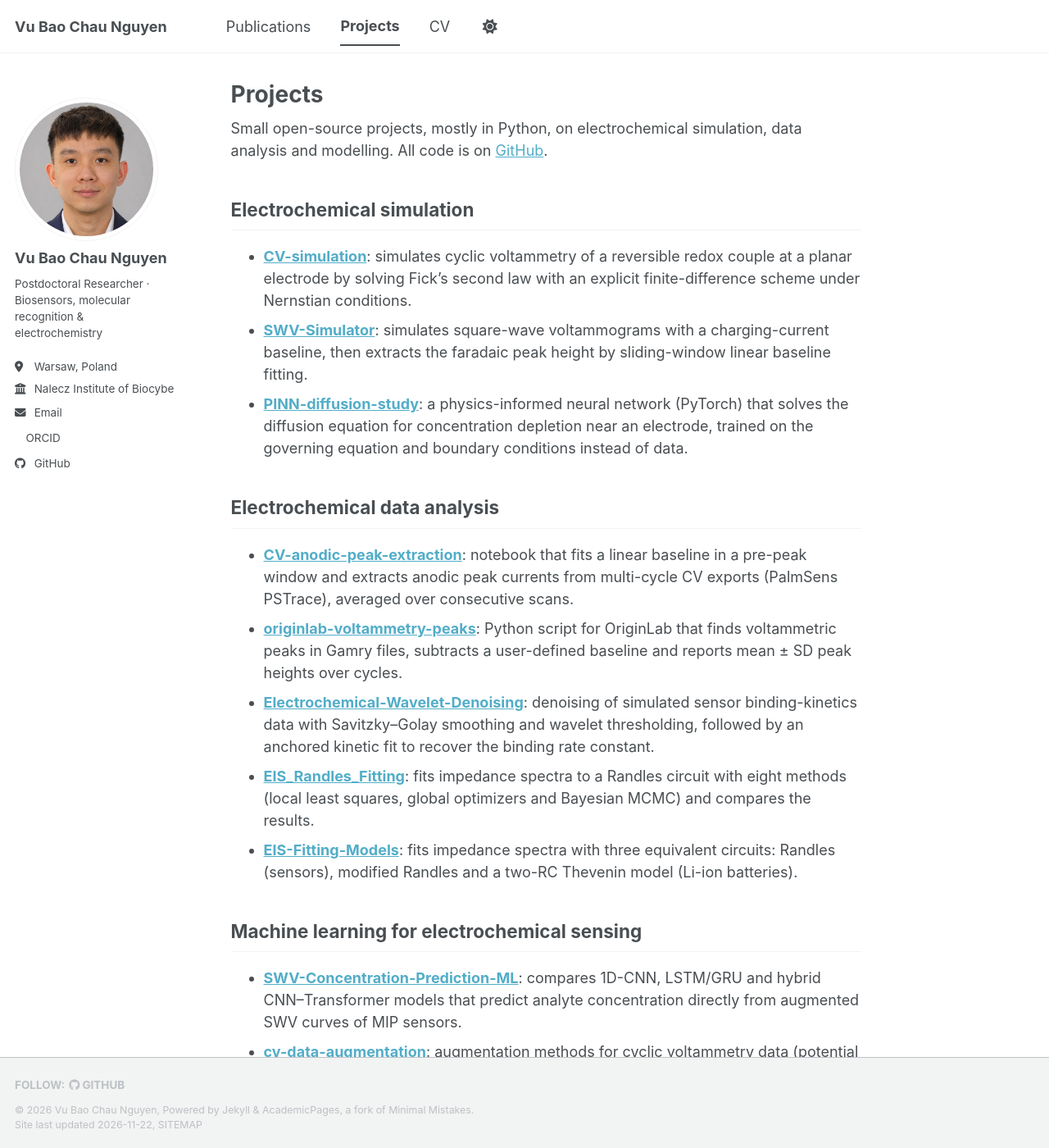
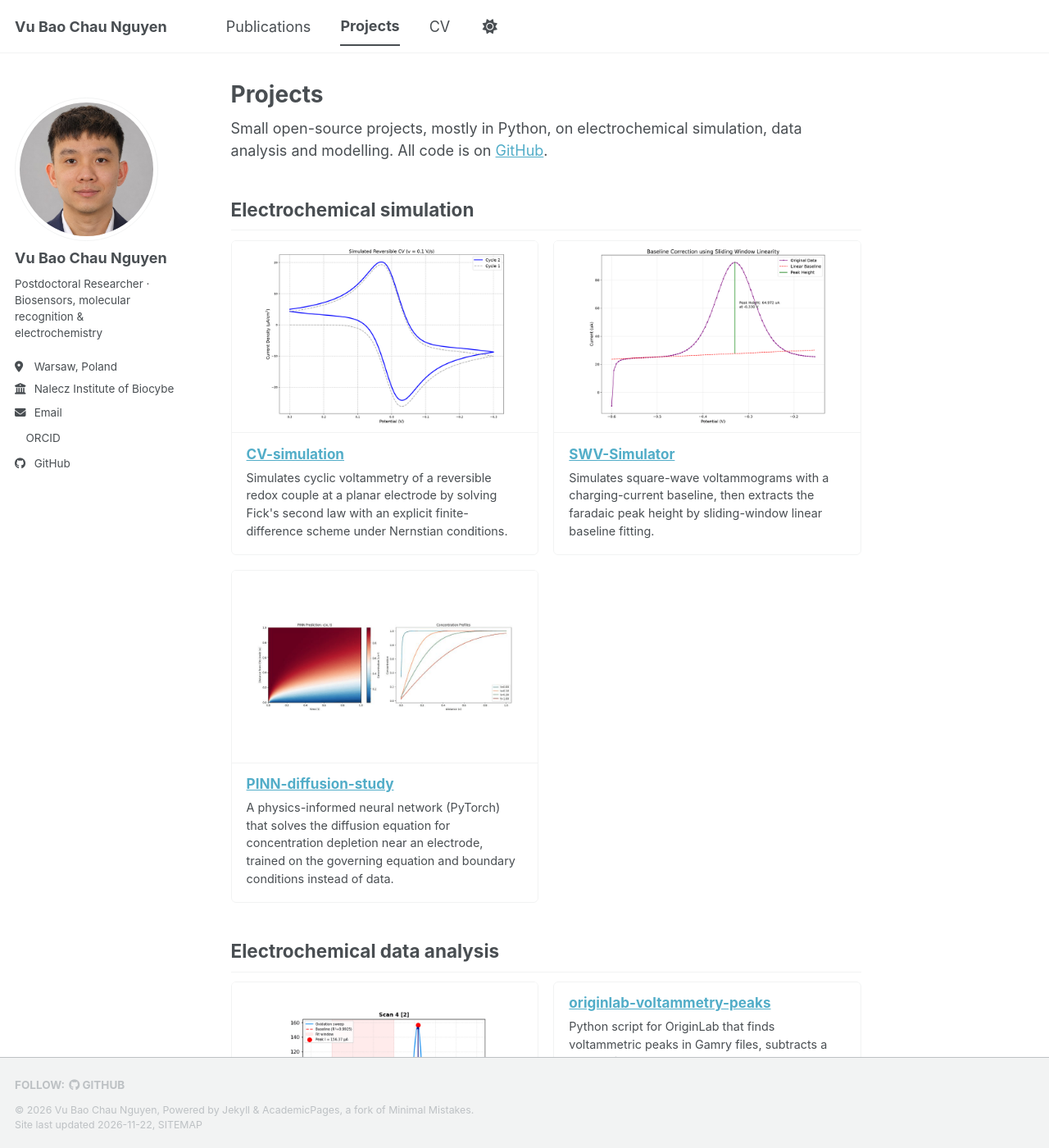
Before and after one commit to deannguyen9xyz/deannguyen9xyz.github.io, a Jekyll site: the page built from _pages/projects.md, in a window 1280 px wide and 1400 px high. Shown: the whole window at 82% size. Built offline with Jekyll 4.4.1, drawn with Linux system fonts in a browser that asks for light colours; a script bundle is joined from its source files by our own code; a style sheet for code colours, icons or effects is not loaded; some of the changed text lies outside the part shown.

Commit message:
Projects page: cards with one figure per project; add MIP-eQCM-Theory-Handbook; mark SWV-ML data as simulated

```diff
--- a/_pages/projects.md
+++ b/_pages/projects.md
@@ -6,33 +6,20 @@ author_profile: true
 
 Small open-source projects, mostly in Python, on electrochemical simulation, data analysis and modelling. All code is on [GitHub](https://github.com/deannguyen9xyz).
 
-## Electrochemical simulation
+{% for group in site.data.projects %}
+## {{ group.category }}
 
-* **[CV-simulation](https://github.com/deannguyen9xyz/CV-simulation)**: simulates cyclic voltammetry of a reversible redox couple at a planar electrode by solving Fick's second law with an explicit finite-difference scheme under Nernstian conditions.
-* **[SWV-Simulator](https://github.com/deannguyen9xyz/SWV-Simulator)**: simulates square-wave voltammograms with a charging-current baseline, then extracts the faradaic peak height by sliding-window linear baseline fitting.
-* **[PINN-diffusion-study](https://github.com/deannguyen9xyz/PINN-diffusion-study)**: a physics-informed neural network (PyTorch) that solves the diffusion equation for concentration depletion near an electrode, trained on the governing equation and boundary conditions instead of data.
-
-## Electrochemical data analysis
-
-* **[CV-anodic-peak-extraction](https://github.com/deannguyen9xyz/CV-anodic-peak-extraction)**: notebook that fits a linear baseline in a pre-peak window and extracts anodic peak currents from multi-cycle CV exports (PalmSens PSTrace), averaged over consecutive scans.
-* **[originlab-voltammetry-peaks](https://github.com/deannguyen9xyz/originlab-voltammetry-peaks)**: Python script for OriginLab that finds voltammetric peaks in Gamry files, subtracts a user-defined baseline and reports mean ± SD peak heights over cycles.
-* **[Electrochemical-Wavelet-Denoising](https://github.com/deannguyen9xyz/Electrochemical-Wavelet-Denoising)**: denoising of simulated sensor binding-kinetics data with Savitzky–Golay smoothing and wavelet thresholding, followed by an anchored kinetic fit to recover the binding rate constant.
-* **[EIS_Randles_Fitting](https://github.com/deannguyen9xyz/EIS_Randles_Fitting)**: fits impedance spectra to a Randles circuit with eight methods (local least squares, global optimizers and Bayesian MCMC) and compares the results.
-* **[EIS-Fitting-Models](https://github.com/deannguyen9xyz/EIS-Fitting-Models)**: fits impedance spectra with three equivalent circuits: Randles (sensors), modified Randles and a two-RC Thevenin model (Li-ion batteries).
-
-## Machine learning for electrochemical sensing
-
-* **[SWV-Concentration-Prediction-ML](https://github.com/deannguyen9xyz/SWV-Concentration-Prediction-ML)**: compares 1D-CNN, LSTM/GRU and hybrid CNN–Transformer models that predict analyte concentration directly from augmented SWV curves of MIP sensors.
-* **[cv-data-augmentation](https://github.com/deannguyen9xyz/cv-data-augmentation)**: augmentation methods for cyclic voltammetry data (potential shift, current scaling, baseline drift, peak broadening, warping and noise) to build machine-learning training sets.
-
-## MIPs, materials and molecular modelling
-
-* **[SEM-BSE-image-analysis-MIP-RuO2](https://github.com/deannguyen9xyz/SEM-BSE-image-analysis-MIP-RuO2)**: corrects backscattered-electron SEM images for emission-current differences between sessions and compares bare and MIP-modified RuO₂ screen-printed electrodes.
-* **[Python-Molecular-Docking](https://github.com/deannguyen9xyz/Python-Molecular-Docking)**: docking workflow following the RCSB PDB-101 Python training: ligand preparation with Meeko, docking with AutoDock Vina and interaction fingerprints with ProLIF.
-
-## Batteries and fuel cells
-
-* **[battery-ekf-soc-estimator](https://github.com/deannguyen9xyz/battery-ekf-soc-estimator)**: extended Kalman filter for Li-ion state-of-charge estimation with a 1RC equivalent-circuit model under a dynamic current profile.
-* **[battery-hybrid-digital-twin](https://github.com/deannguyen9xyz/battery-hybrid-digital-twin)**: hybrid Li-ion battery model combining a physics-based voltage model with a machine-learning residual corrector for aging-induced drift.
-* **[Li-ion-RUL-Prediction](https://github.com/deannguyen9xyz/Li-ion-RUL-Prediction)**: remaining-useful-life prediction on NASA battery degradation data, with correlation analysis and random-forest regression validated on an unseen cell.
-* **[pem-fuel-cell-model](https://github.com/deannguyen9xyz/pem-fuel-cell-model)**: physics-based PEM fuel cell simulator (Nernst voltage with activation, ohmic and concentration losses) giving polarization and power curves.
+<div class="project-grid">
+{%- for p in group.items %}
+<div class="project-card{% unless p.image %} project-card--text{% endunless %}">
+{%- if p.image %}
+<a class="project-card__image" href="{{ p.url }}"><img src="{{ '/images/projects/' | append: p.image | relative_url }}" alt="{{ p.alt }}" loading="lazy" width="960" height="600"></a>
+{%- endif %}
+<div class="project-card__body">
+<h3 class="project-card__title"><a href="{{ p.url }}">{{ p.name }}</a></h3>
+<p>{{ p.description }}</p>
+</div>
+</div>
+{%- endfor %}
+</div>
+{% endfor %}
--- a/_sass/layout/_custom.scss
+++ b/_sass/layout/_custom.scss
@@ -60,3 +60,55 @@
     font-size: 0.8em;
   }
 }
+
+/* Project cards on the Projects page (data in _data/projects.yml)
+   One column on phones, two columns from tablet width up. */
+
+.project-grid {
+  display: grid;
+  grid-template-columns: 1fr;
+  gap: 1em;
+  margin-bottom: 2em;
+
+  @include breakpoint($medium) {
+    grid-template-columns: repeat(2, 1fr);
+  }
+}
+
+.project-card {
+  display: flex;
+  flex-direction: column;
+  overflow: hidden;
+  border: 1px solid var(--global-border-color);
+  border-radius: 6px;
+}
+
+.project-card__image {
+  display: block;
+  background: #fff; /* figures have white backgrounds, also in dark mode */
+  border-bottom: 1px solid var(--global-border-color);
+
+  img {
+    display: block;
+    width: 100%;
+    height: auto;
+    aspect-ratio: 16 / 10;
+    object-fit: contain;
+  }
+}
+
+.project-card .project-card__body {
+  padding: 0.8em 1em 1em;
+
+  p {
+    margin: 0;
+    font-size: 0.8em;
+  }
+}
+
+.project-card .project-card__title {
+  margin: 0 0 0.4em;
+  font-size: 0.95em;
+  line-height: 1.3;
+  overflow-wrap: anywhere; /* long repository names */
+}
```
Also changed, not shown: _data/projects.yml (added, +94 -0 lines), images/projects/CV-anodic-peak-extraction.png (added), images/projects/CV-simulation.png (added), images/projects/EIS-Fitting-Models.png (added), images/projects/EIS_Randles_Fitting.png (added), images/projects/Electrochemical-Wavelet-Denoising.png (added), images/projects/Li-ion-RUL-Prediction.png (added), images/projects/PINN-diffusion-study.png (added), images/projects/Python-Molecular-Docking.png (added), images/projects/SWV-Concentration-Prediction-ML.png (added), images/projects/SWV-Simulator.png (added), images/projects/battery-ekf-soc-estimator.png (added), images/projects/cv-data-augmentation.png (added), images/projects/pem-fuel-cell-model.png (added).
